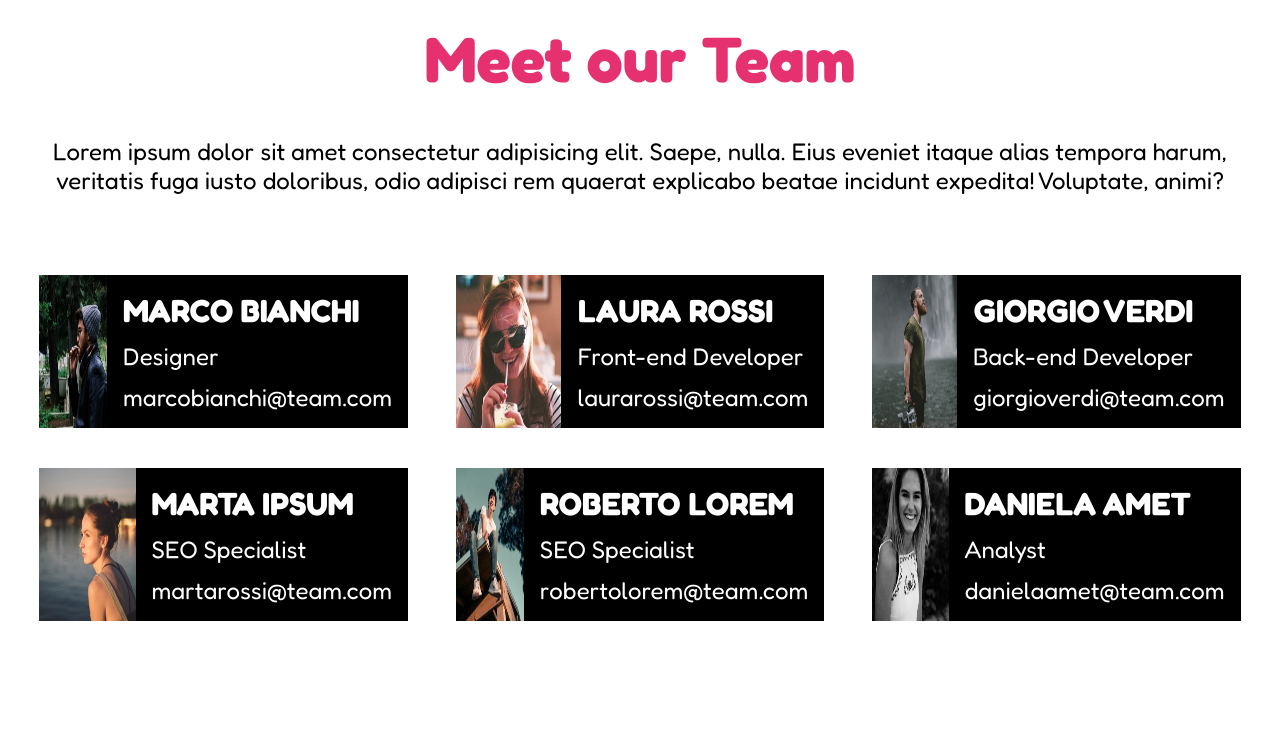
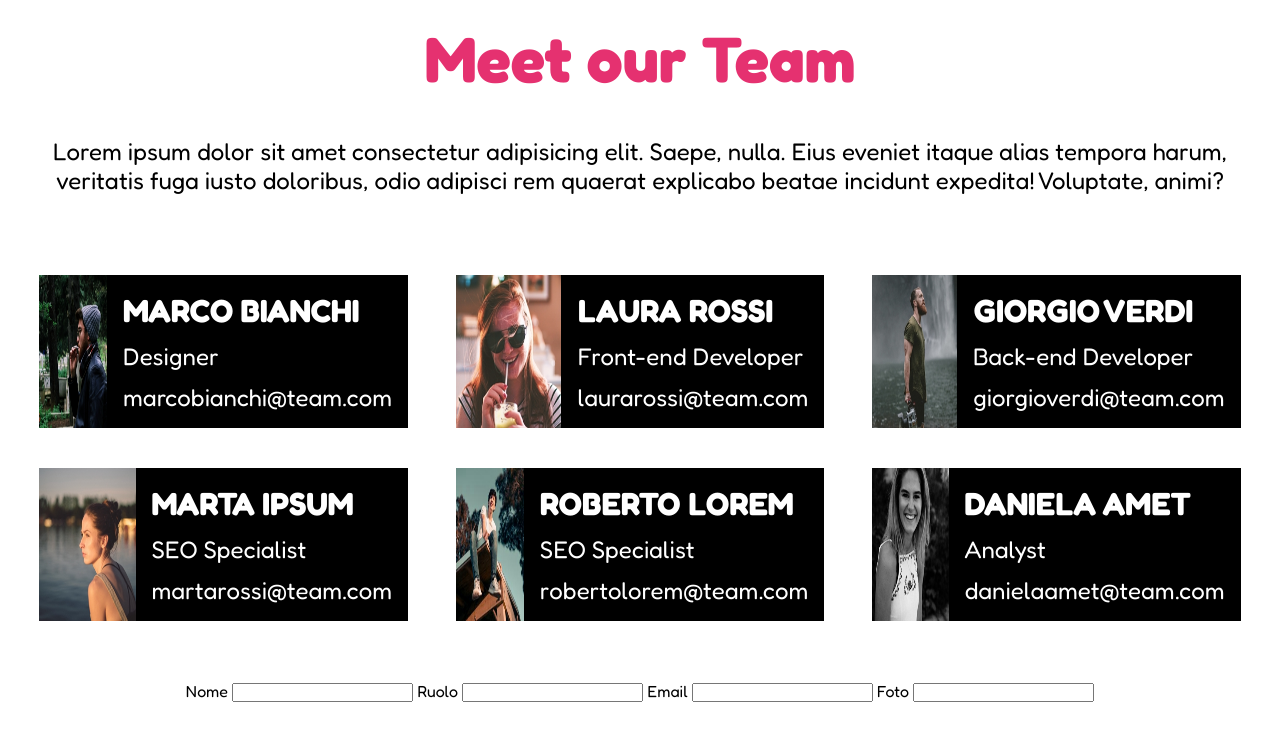
Before and after one commit to matteodragotto/js-our-team, a plain HTML site: page index.html in a window 1280 px wide. Drawn offline with Linux system fonts and the light colour scheme.

Commit message:
[feat] bonus form

```diff
--- a/index.html
+++ b/index.html
@@ -37,6 +37,21 @@
         </div>
       </div> -->
     </div>
+
+    <div class="new-member container">
+      <div class="row">
+        <form>
+          <label for="name">Nome</label>
+          <input type="text" id="name" name="name" required>
+          <label for="role">Ruolo</label>
+          <input type="text" id="role" name="role" required>
+          <label for="email">Email</label>
+          <input type="text" id="email" name="email" required>
+          <label for="img">Foto</label>
+          <input type="text" id="img" name="img" required>
+        </form>
+      </div>
+    </div>
   </div>
 
 
```
